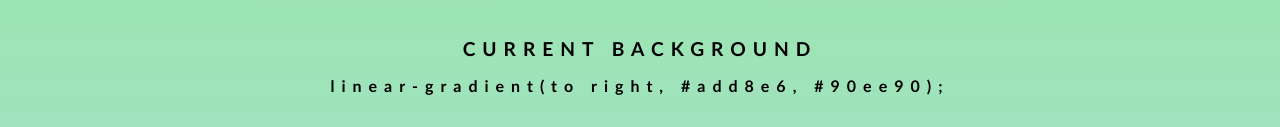
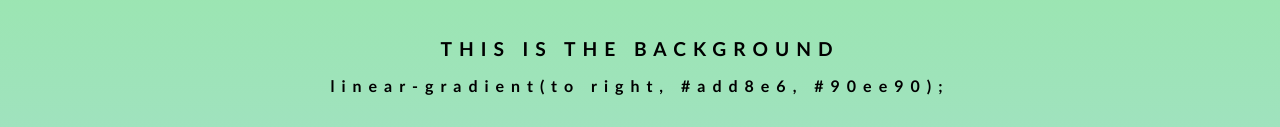
Before and after one commit to Yusufali19/background-generator, a plain HTML site: page index.html in a window 1280 px wide. Shown: the part 387-514 px from the top of the page. Drawn offline with Linux system fonts and the light colour scheme.

Commit message:
changing text

```diff
--- a/index.html
+++ b/index.html
@@ -12,7 +12,7 @@
     <button id="right">RIGHT</button>
     <button id="down">BOTTOM</button>
     <button id="left">LEFT</button>
-    <h2>Current Background</h2>
+    <h2>This is the Background</h2>
     <h3>linear-gradient(to right, #add8e6, #90ee90);</h3>
 
     <script src="script.js"></script>
```
